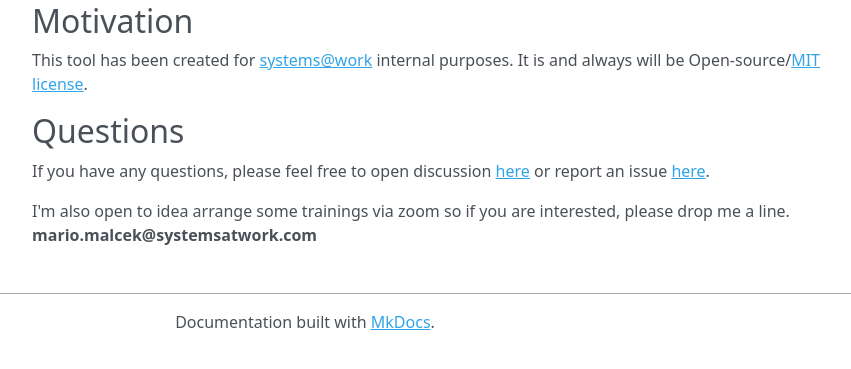
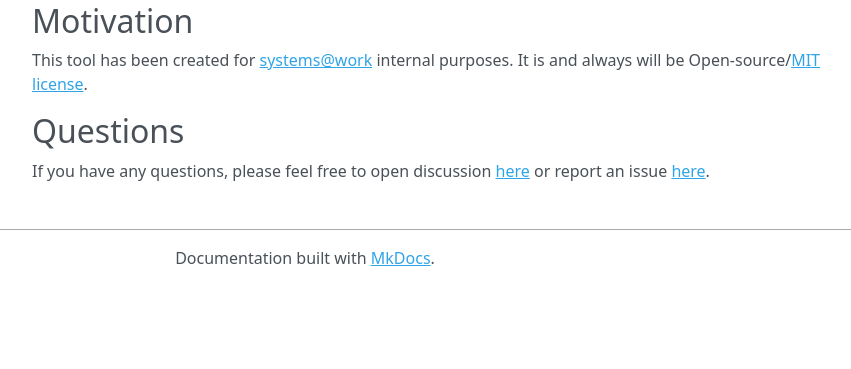
Before and after one commit to mmalcek/bafi, an MkDocs documentation site: the page built from docs/about.md, in a window 1280 px wide, cut to the strip 375-744 px from the top of the page. Shown: the whole strip, without its empty margins (335-1186 px from the left). Built offline with MkDocs 1.6.1, drawn with Linux system fonts in a browser that asks for light colours; nearby versions of some CDN libraries.

Commit message:
update docs

```diff
--- a/docs/about.md
+++ b/docs/about.md
@@ -12,5 +12,3 @@ It is and always will be Open-source/[MIT license](https://github.com/mmalcek/ba
 
 ## Questions
 If you have any questions, please feel free to open discussion [here](https://github.com/mmalcek/bafi/discussions) or report an issue [here](https://github.com/mmalcek/bafi/issues).
-
-I'm also open to idea arrange some trainings via zoom so if you are interested, please drop me a line. **mario.malcek@systemsatwork.com**
```
